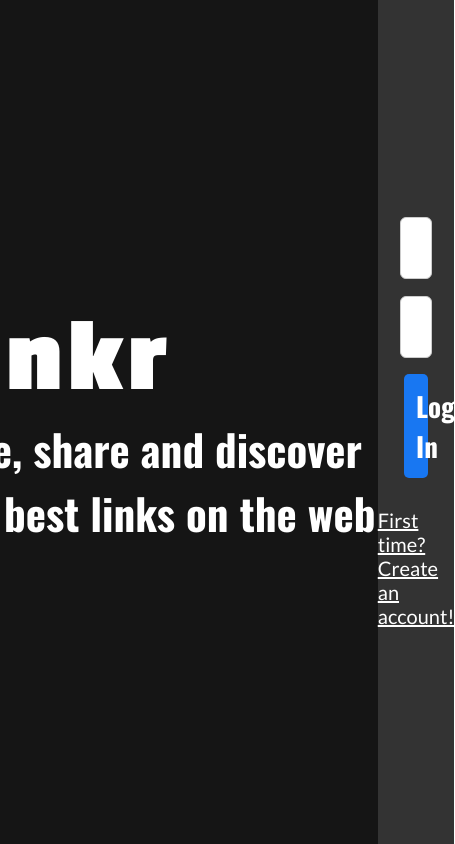
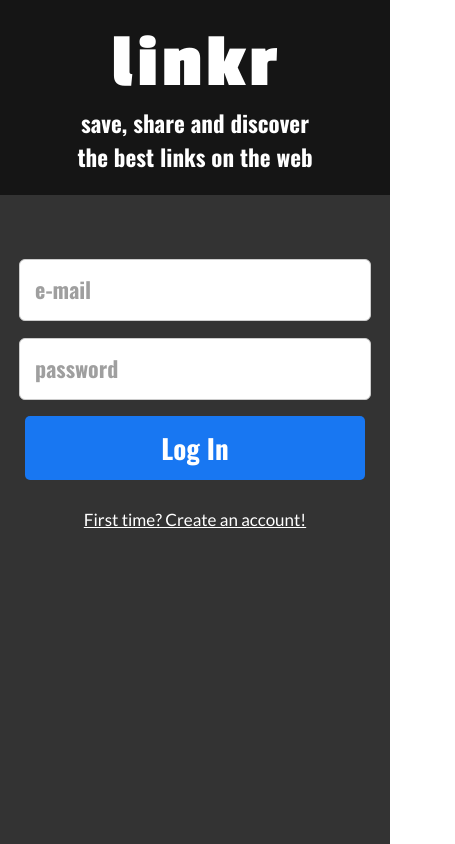
Before and after one commit to natybrum97/projeto19-linkr-front, a React (Create React App) app: page / in a window 390 px wide. Shown: the whole page, 455 px wide, since content can reach past the window. Built offline with nearby package versions, Linux system fonts and the light colour scheme.

Commit message:
feat: responsividade

```diff
--- a/src/App.js
+++ b/src/App.js
@@ -12,7 +12,7 @@ export default function App() {
         <LoginProvider>
           <Routes>
             <Route path="/" element={<Login />} />
-            <Route path="/signup" element={< SignUp/>} />
+            <Route path="/sign-up" element={< SignUp/>} />
             <Route path="/home" element={< Home/>} />
           </Routes>
         </LoginProvider>
--- a/src/pages/Login.js
+++ b/src/pages/Login.js
@@ -71,7 +71,6 @@ const SingInContainer = styled.section`
   justify-content: center;
   align-items: center;
   background-color: #333333;
-  height: 100vh;
 
   button{
     width: calc(100% - 167px);
@@ -84,6 +83,33 @@ const SingInContainer = styled.section`
     line-height: 24px;
     letter-spacing: 0em;
     color: #FFFFFF;
+  }
+
+  @media (max-width: 767px) {
+    width:100%;
+    height: 100vh;
+    flex: 75;
+    display: flex;
+    flex-direction: column;
+    justify-content: flex-start;
+    align-items: center;
+    margin-top: 63px;
+
+    button{
+    width: calc(100% - 12.7%);
+  }
+
+    input{
+    width: calc(100% - 18%);
+  }
+
+  h2{
+    font-family: Lato;
+    font-size: 17px;
+    font-weight: 400;
+    line-height: 20px;
+    letter-spacing: 0em;
+  }
   }
 `;
 
@@ -119,9 +145,47 @@ const Logo = styled.section`
     text-align: left;
     color: #FFFFFF;
   }
+  @media (max-width: 767px) {
+    width:100%;
+    height:175px;
+    flex: 25;
+
+    p {
+    width: 237px;
+    height: 68px;
+    font-family: Oswald;
+    font-size: 23px;
+    font-weight: 700;
+    line-height: 34px;
+    letter-spacing: 0em;
+    text-align: center;
+    }
+
+    h1{
+    width: 167px;
+    height: 84px;
+    font-family: Passion One;
+    font-size: 76px;
+    font-weight: 700;
+    line-height: 84px;
+    letter-spacing: 0.05em;
+    text-align: left;
+
+    }
+  }
+
 `;
 
 const Container = styled.div`
   display: flex;
   justify-content: center;
+  background-color: #333333;
+
+  @media (max-width: 767px) {
+    display: flex;
+    flex-direction: column;
+    justify-content: center;
+    align-items:center;
+    height: 100vh;
+  }
 `
--- a/src/pages/SignUp.js
+++ b/src/pages/SignUp.js
@@ -99,6 +99,33 @@ const SingUpContainer = styled.section`
     letter-spacing: 0em;
     color: #FFFFFF;
   }
+
+  @media (max-width: 767px) {
+    width:100%;
+    height: 100vh;
+    flex: 75;
+    display: flex;
+    flex-direction: column;
+    justify-content: flex-start;
+    align-items: center;
+    margin-top: 63px;
+
+    button{
+    width: calc(100% - 12.7%);
+  }
+
+    input{
+    width: calc(100% - 18%);
+  }
+
+  h2{
+    font-family: Lato;
+    font-size: 17px;
+    font-weight: 400;
+    line-height: 20px;
+    letter-spacing: 0em;
+  }
+  }
 `
 const Logo = styled.section`
   flex: 63;
@@ -132,9 +159,47 @@ const Logo = styled.section`
     text-align: left;
     color: #FFFFFF;
   }
+
+  @media (max-width: 767px) {
+    width:100%;
+    height:175px;
+    flex: 25;
+
+    p {
+    width: 237px;
+    height: 68px;
+    font-family: Oswald;
+    font-size: 23px;
+    font-weight: 700;
+    line-height: 34px;
+    letter-spacing: 0em;
+    text-align: center;
+    }
+
+    h1{
+    width: 167px;
+    height: 84px;
+    font-family: Passion One;
+    font-size: 76px;
+    font-weight: 700;
+    line-height: 84px;
+    letter-spacing: 0.05em;
+    text-align: left;
+
+    }
+  }
 `;
 
 const Container = styled.div`
   display: flex;
   justify-content: center;
+  background-color: #333333;
+
+  @media (max-width: 767px) {
+    display: flex;
+    flex-direction: column;
+    justify-content: center;
+    align-items:center;
+    height: 100vh;
+  }
 `
--- a/src/style/GlobalStyle.js
+++ b/src/style/GlobalStyle.js
@@ -46,6 +46,15 @@ input::placeholder {
     letter-spacing: 0em;
     text-align: left;
     color: #9F9F9F;
+
+    @media (max-width: 767px) {
+    font-family: Oswald;
+    font-size: 22px;
+    font-weight: 700;
+    line-height: 33px;
+    letter-spacing: 0em;
+
+  }
 }
 
     form {
```
